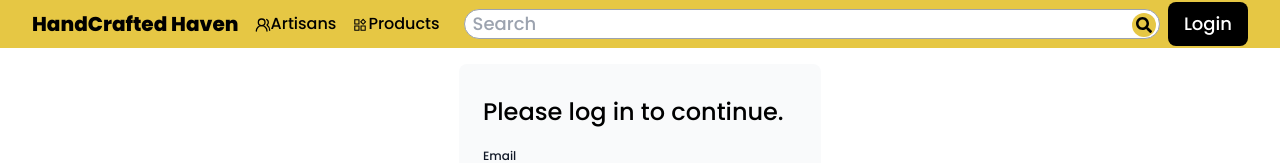
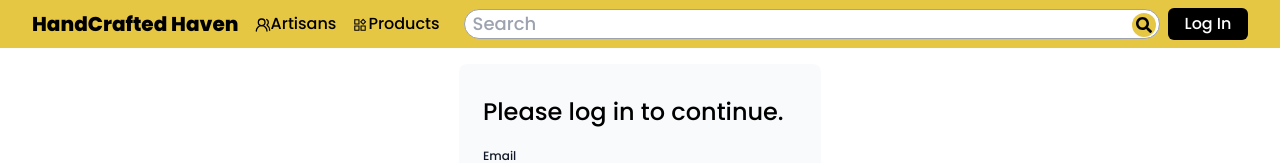
Before and after one commit to gyanqui/Handcrafted-Haven, a Next.js app: page /home/login in a window 1280 px wide. Shown: the top 163 px of the page. Built offline with nearby package versions, Linux system fonts and the light colour scheme; no server answers.

Commit message:
compiling correctly

```diff
--- a/src/app/api/auth/[...nextauth]/route.ts
+++ b/src/app/api/auth/[...nextauth]/route.ts
@@ -1,3 +1,3 @@
-import { handlers } from '../../../../auth';
+import { handlers } from '@/auth';
 
 export const { GET, POST } = handlers;
--- a/src/app/home/layout.tsx
+++ b/src/app/home/layout.tsx
@@ -2,12 +2,14 @@ import React from "react";
 import TopNav from "../ui/home/TopNav";
 import Footer from "../ui/home/Footer";
 export const experimental_ppr = true;
+import { auth } from '@/auth';
 
-export default function Layout({ children }: { children: React.ReactNode }) {
+export default async function Layout({ children }: { children: React.ReactNode }) {
+  const session = await auth()
   return (
     <div className="flex flex-col w-full min-h-screen">
       <div>
-        <TopNav />
+        <TopNav session={session ? session : null}/>
       </div>
       <div className="flex-grow mx-auto">{children}</div>
       <div>
--- a/src/app/lib/definitions.ts
+++ b/src/app/lib/definitions.ts
@@ -94,6 +94,7 @@ export type ReviewWrapperProps = {
 
 export type SideMenuProps = {
   toggleOpen: () => void;
+  session: Session | null
 }
 
 export type CategoryCardProps = {
@@ -105,3 +106,8 @@ export type CategoryCardProps = {
 export type CategoryNavProps = {
   categories: CategoryCardProps[]
 }
+export type Session = {
+  user: {
+    email: string;
+  } | null
+}
--- a/src/app/ui/home/SideMenu.tsx
+++ b/src/app/ui/home/SideMenu.tsx
@@ -1,13 +1,14 @@
 import { MdClose } from "react-icons/md";
 import { RxAvatar } from "react-icons/rx";
-import { BsCart } from "react-icons/bs";
+// import { BsCart } from "react-icons/bs";
 import { LuUsersRound } from "react-icons/lu";
 import { AiOutlineProduct } from "react-icons/ai";
 import { SlLogout } from "react-icons/sl";
 import Link from "next/link";
 import { SideMenuProps } from "@/app/lib/definitions";
 
-export default function SideMenu({ toggleOpen }: SideMenuProps) {
+// export default function SideMenu({ toggleOpen }: SideMenuProps) {
+  export default function SideMenu({ toggleOpen, session }: SideMenuProps) {
   return (
     <div className="bg-black text-custom-yellow flex flex-col items-center h-full justify-between">
       {/* logo */}
@@ -37,10 +38,26 @@ export default function SideMenu({ toggleOpen }: SideMenuProps) {
           Products
           </Link>
         </div>
-        <div>
+        {session ? (
+          <div>
+            <Link href={'/api/auth/signout'}>
+              <SlLogout className="inline m-4" />
+              Log Out
+            </Link>
+          </div>
+        ) : (
+          <Link href="/home/login" onClick={toggleOpen}>
+            <div>
+              <SlLogout className="inline m-4" />
+              Log In
+            </div>
+          </Link>
+        )}
+        {/* <div>
           <SlLogout className="inline m-4" />
           Log Out
-        </div>
+        </div> */}
+
       </div>
 
       {/* close button */}
--- a/src/app/ui/home/TopNav.tsx
+++ b/src/app/ui/home/TopNav.tsx
@@ -5,7 +5,7 @@ import { poppins } from "../font";
 import { LuUsersRound } from "react-icons/lu";
 import { AiOutlineProduct } from "react-icons/ai";
 import { FaSearch } from "react-icons/fa";
-import { RxAvatar } from "react-icons/rx";
+// import { RxAvatar } from "react-icons/rx";
 import { GiHamburgerMenu } from "react-icons/gi";
 import { MdClose } from "react-icons/md";
 import SideMenu from "./SideMenu";
@@ -15,10 +15,17 @@ import Link from "next/link";
 import Form from 'next/form'
 import { SessionProvider } from "next-auth/react";
 import { UserButton } from "./UserButton";
-import LoginButton from "./LoginButton";
+import { Session } from "@/app/lib/definitions";
 // import UserButtonServer from '@/app/ui/SignOut.Server';
 
-export default function TopNav() {
+// export default function TopNav() {
+  export default function TopNav({
+    session,
+  }: {
+    session: Session | null;
+  }) {
+
+  // const session = useSession();
   const [isOpen, setIsOpen] = useState(false); // side menu open status
 
   const toggleOpen = () => setIsOpen((current) => !current); // toggle side menu
@@ -91,26 +98,20 @@ export default function TopNav() {
         </button>
       </Form>
 
-      {/* management dashboard */}
-      {/* <div className="hidden lg:block">
-        <div className="flex flex-row gap-4 px-2">
-          <Link href="/home/dashboard">
-            <RxAvatar className="inline text-2xl" />
+      {/* sign out  */}
+      {session ? (
+        <SessionProvider>
+          <UserButton/>
+        </SessionProvider>
+      ) : (
+        <div className="hidden lg:block">
+          <Link href="/home/login">
+            <button className="bg-black text-white rounded-md px-2 py-1 w-20">
+              Log In
+            </button>
           </Link>
         </div>
-      </div> */}
-
-      {/* sign out  */}
-      {/* <div className="hidden lg:block">
-        <button className="bg-black text-white rounded-md px-2 py-1">
-          Log Out
-        </button>
-      </div> */}
-      <SessionProvider >
-        <UserButton/>
-      </SessionProvider>
-      {/* <LoginButton /> */}
-      {/* <UserButtonServer /> */}
+      )}
 
       {/* side menu */}
       <Drawer
@@ -121,7 +122,7 @@ export default function TopNav() {
         closable={false}
         style={{ backgroundColor: "black", color: "white" }}
       >
-        <SideMenu toggleOpen={toggleOpen} />
+        <SideMenu toggleOpen={toggleOpen} session={session}/>
       </Drawer>
     </div>
   );
--- a/src/app/ui/home/UserButton.tsx
+++ b/src/app/ui/home/UserButton.tsx
@@ -27,15 +27,15 @@ export function  UserButton() {
   if (session && isClient) {
     return (
       <>
-        <div className="flex flex-row gap-4 px-2">
-        <Link href="/home/dashboard">
+        <div className="hidden lg:flex flex flex-row gap-4 px-2">
+        <Link href="/home/dashboard" className='content-center'>
           <RxAvatar className="inline text-2xl" />
         </Link>
+        <button onClick={() => {signOut()}} className="bg-black text-white text-lg py-2 px-4 rounded-lg hover:bg-gray-500 transition-all duration-300">Sign Out</button>
         </div>
-      <div>
+      {/* <div> */}
         {/* {session?.user?.name} */}
-        <button onClick={() => {signOut()}} className="bg-black text-white text-lg py-2 px-4 rounded-lg hover:bg-gray-500 transition-all duration-300">Sign Out</button>
-      </div>
+      {/* </div> */}
       </>
     )
   }
```
Also changed, not shown: src/auth.config.ts (+0 -11 lines), src/helpers.ts (deleted, +0 -11 lines).
